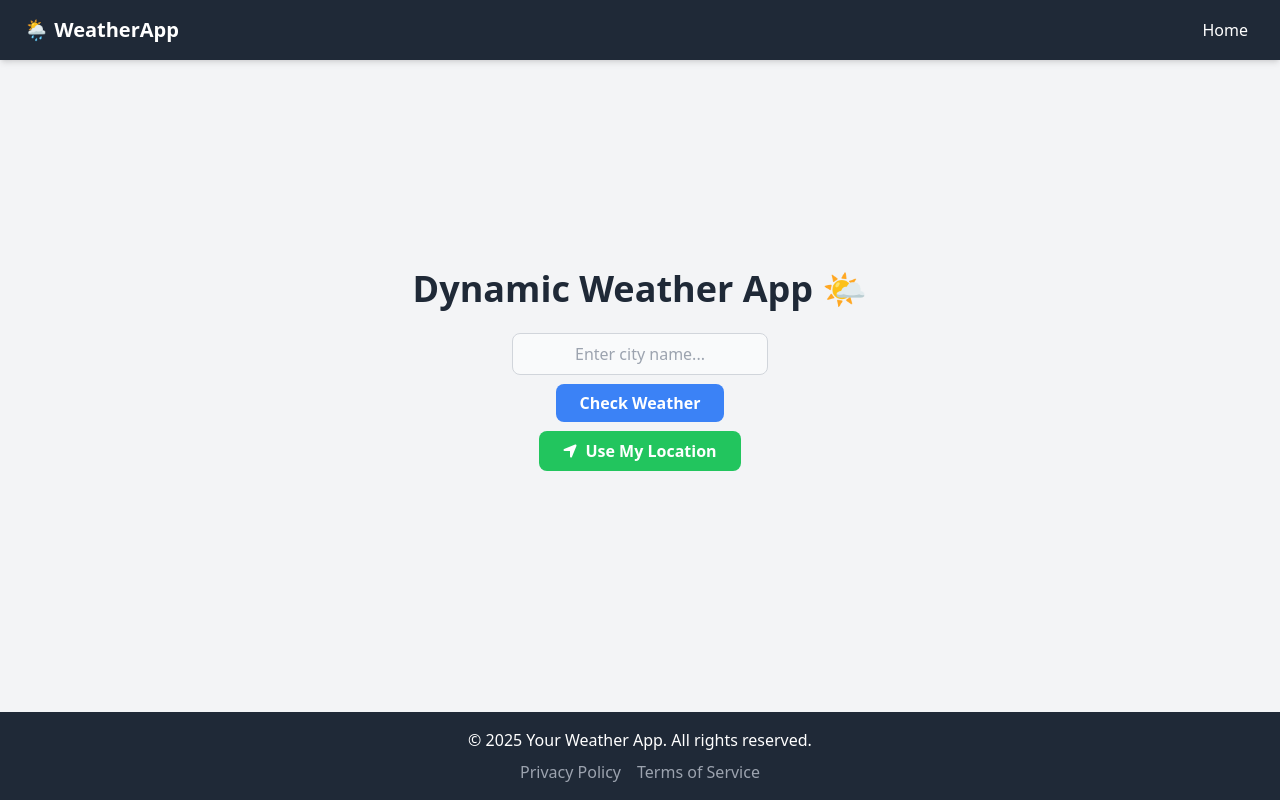
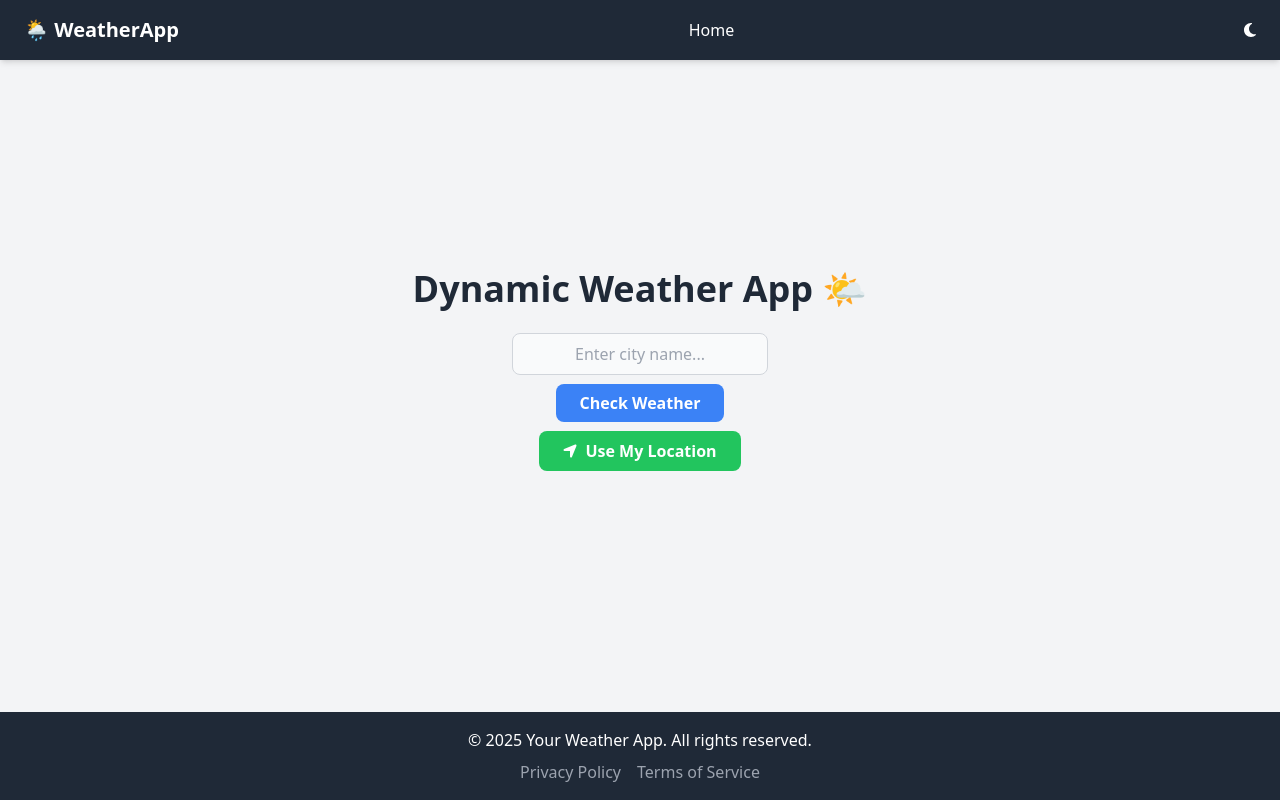
Before and after one commit to mariokreitz/DynamicWeatherApp, a React (Vite) app: page / in a window 1280 px wide. Built offline with nearby package versions, Linux system fonts and the light colour scheme; no server answers.

Commit message:
feat: add dark/light mode toggler to Navbar

```diff
--- a/src/components/Navbar.tsx
+++ b/src/components/Navbar.tsx
@@ -1,8 +1,18 @@
+import { useContext } from "react";
 import { Link } from "react-router-dom";
+import { ThemeContext } from "../context/ThemeContext";
+import { FontAwesomeIcon } from "@fortawesome/react-fontawesome";
+import { faMoon, faSun } from "@fortawesome/free-solid-svg-icons";
 
 const Navbar = () => {
+  const themeContext = useContext(ThemeContext);
+
+  if (!themeContext) return null;
+
+  const { isDarkMode, toggleTheme } = themeContext;
+
   return (
-    <nav className="bg-gray-800 text-white py-4 px-6 shadow-md">
+    <nav className="bg-gray-800 dark:bg-gray-900 text-white py-4 px-6 shadow-md">
       <div className="container mx-auto flex justify-between items-center">
         <Link to="/" className="text-xl font-bold">
           🌦 WeatherApp
@@ -12,6 +22,9 @@ const Navbar = () => {
             Home
           </Link>
         </div>
+        <button onClick={toggleTheme} className="text-white">
+          <FontAwesomeIcon icon={isDarkMode ? faSun : faMoon} />
+        </button>
       </div>
     </nav>
   );
```
